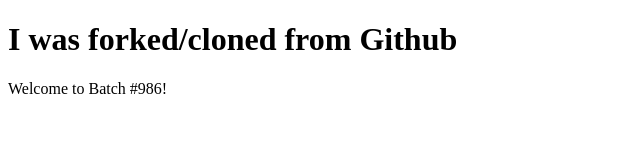
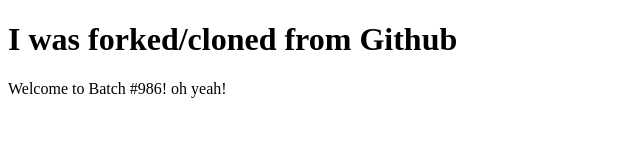
Before and after one commit to lewagon/git-101-boilerplate, a plain HTML site: page index.html in a window 1280 px wide. Shown: the full height of the page, 0-640 px from the left. Drawn offline with Linux system fonts and the light colour scheme.

Commit message:
Modified text index.html

```diff
--- a/index.html
+++ b/index.html
@@ -6,6 +6,6 @@
   </head>
   <body>
     <h1>I was forked/cloned from Github</h1>
-    <p>Welcome to Batch #986!</p>
+    <p>Welcome to Batch #986! oh yeah!</p>
   </body>
 </html>
```
